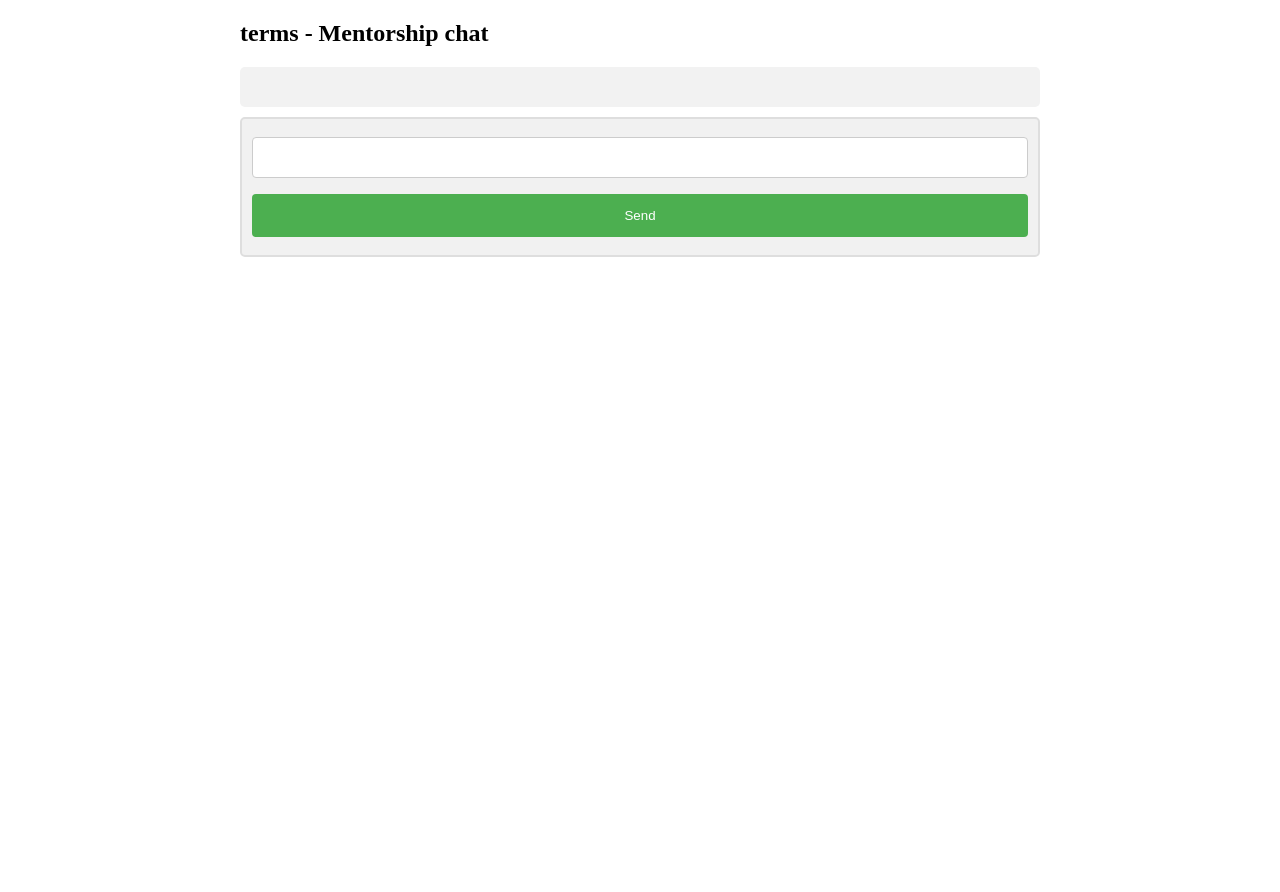
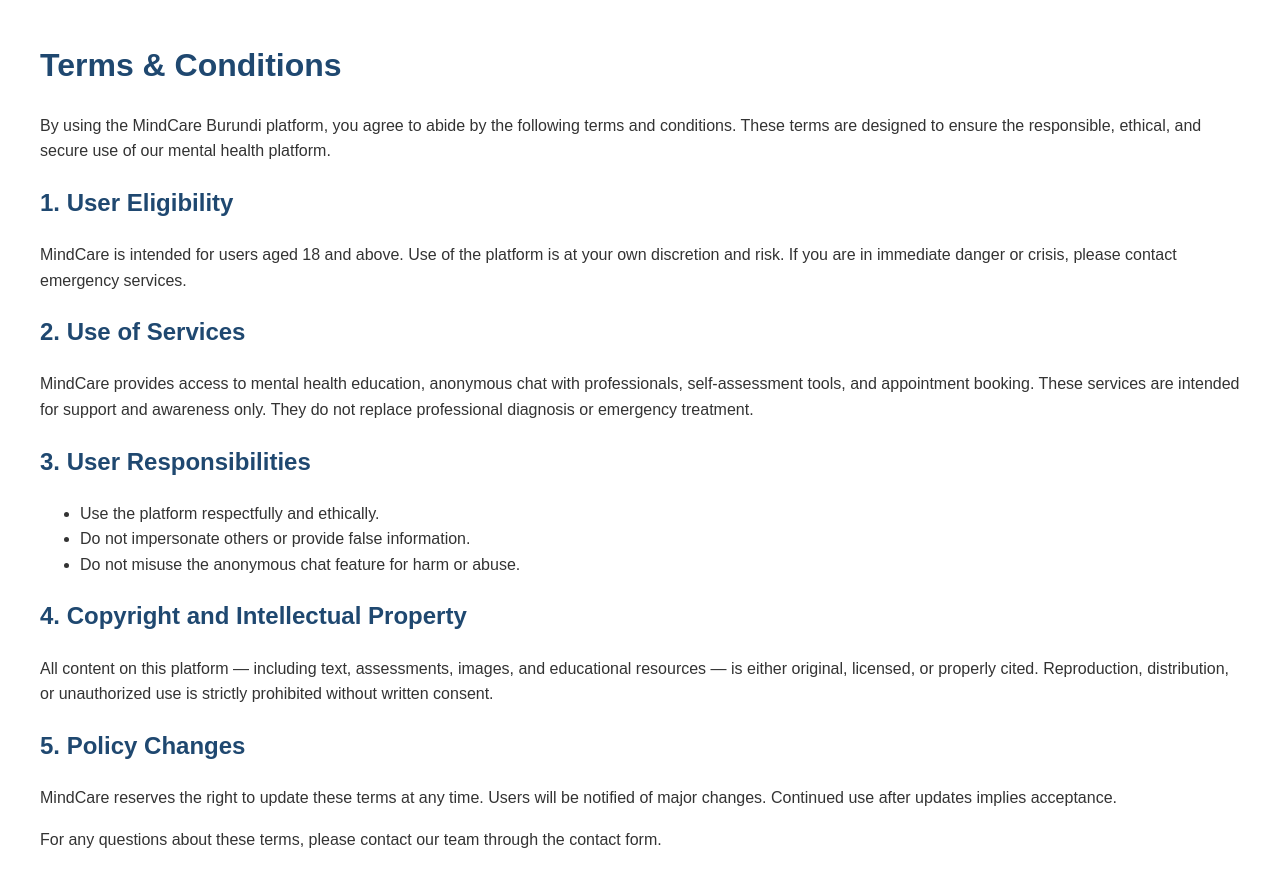
Before and after one commit to Ericanshimir/MindCare-Burundi, a Django app: page /terms/ in a window 1280 px wide. Before the commit the page ends 257 px from the top, so only its background shows below. Run offline with Django 4.2, Linux system fonts and the light colour scheme; some libraries are stand-ins or nearby versions.

Commit message:
added terms and conditions

```diff
--- /dev/null
+++ b/MindCare/myapp/templates/terms.html
@@ -0,0 +1,44 @@
+<!DOCTYPE html>
+<html lang="en">
+<head>
+    <meta charset="UTF-8">
+    <title>Terms & Conditions | MindCare</title>
+    <style>
+        body {
+            font-family: 'Poppins', sans-serif;
+            margin: 40px;
+            line-height: 1.6;
+            color: #333;
+        }
+        h1, h2 {
+            color: #1f4870;
+        }
+    </style>
+</head>
+<body>
+    <h1>Terms & Conditions</h1>
+
+    <p>By using the MindCare Burundi platform, you agree to abide by the following terms and conditions. These terms are designed to ensure the responsible, ethical, and secure use of our mental health platform.</p>
+
+    <h2>1. User Eligibility</h2>
+    <p>MindCare is intended for users aged 18 and above. Use of the platform is at your own discretion and risk. If you are in immediate danger or crisis, please contact emergency services.</p>
+
+    <h2>2. Use of Services</h2>
+    <p>MindCare provides access to mental health education, anonymous chat with professionals, self-assessment tools, and appointment booking. These services are intended for support and awareness only. They do not replace professional diagnosis or emergency treatment.</p>
+
+    <h2>3. User Responsibilities</h2>
+    <ul>
+        <li>Use the platform respectfully and ethically.</li>
+        <li>Do not impersonate others or provide false information.</li>
+        <li>Do not misuse the anonymous chat feature for harm or abuse.</li>
+    </ul>
+
+    <h2>4. Copyright and Intellectual Property</h2>
+    <p>All content on this platform — including text, assessments, images, and educational resources — is either original, licensed, or properly cited. Reproduction, distribution, or unauthorized use is strictly prohibited without written consent.</p>
+
+    <h2>5. Policy Changes</h2>
+    <p>MindCare reserves the right to update these terms at any time. Users will be notified of major changes. Continued use after updates implies acceptance.</p>
+
+    <p>For any questions about these terms, please contact our team through the contact form.</p>
+</body>
+</html>
--- a/MindCare/myapp/urls.py
+++ b/MindCare/myapp/urls.py
@@ -96,6 +96,8 @@
     path('manage-professionals/add/', views.add_professional, name='add_professional'),
     path('manage-professionals/edit/<int:professional_id>/', views.edit_professional, name='edit_professional'),
     path('manage-professionals/delete/<int:professional_id>/', views.delete_professional, name='delete_professional'),
+    path('terms/', views.terms_view, name='terms'),
+    path('privacy/', views.privacy_view, name='privacy')
 
 
 
--- a/MindCare/myapp/views.py
+++ b/MindCare/myapp/views.py
@@ -1899,3 +1899,11 @@
 
     messages.success(request, "Your account has been deleted")
     return redirect('login')  # Redirect to login page after account deletion
+
+from django.shortcuts import render
+
+def terms_view(request):
+    return render(request, 'terms.html')
+
+def privacy_view(request):
+    return render(request, 'privacy.html')
```
Also changed, not shown: MindCare/myapp/templates/privacy.html (added, +47 -0 lines), MindCare/myapp/templates/register.html (+45 -0 lines), MindCare/db.sqlite3.
